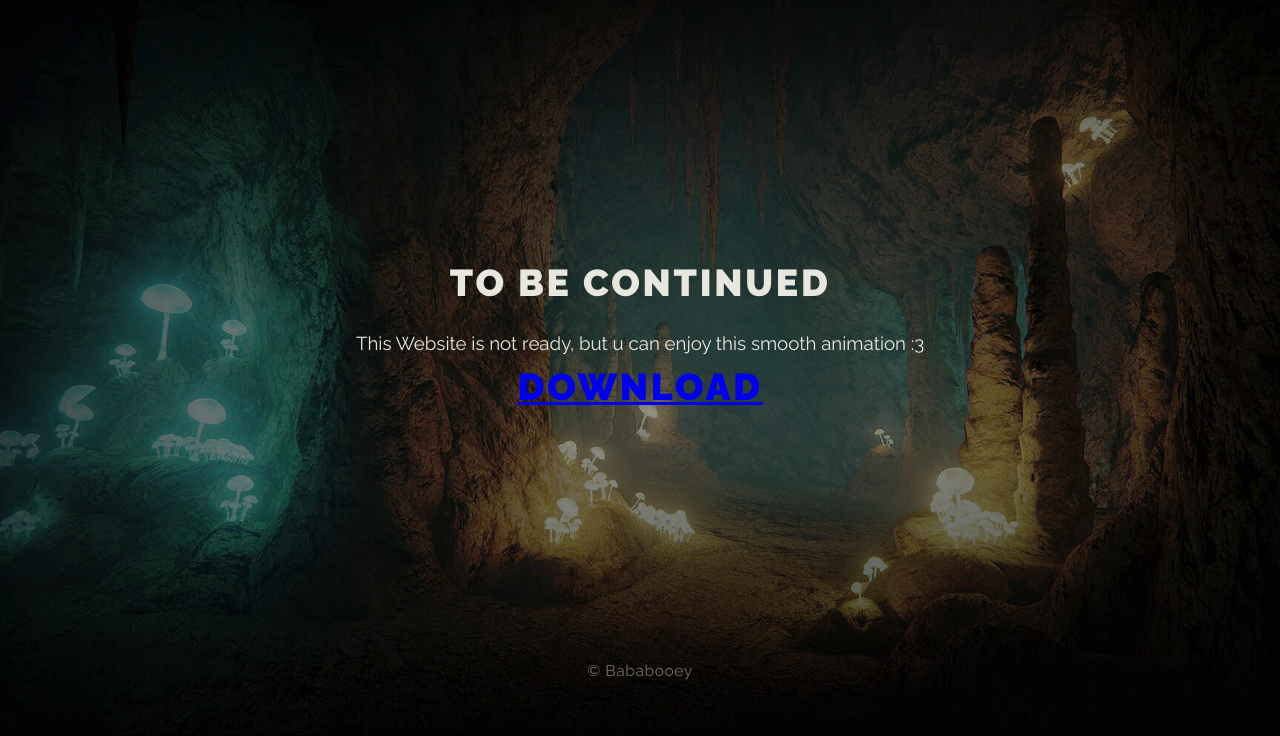
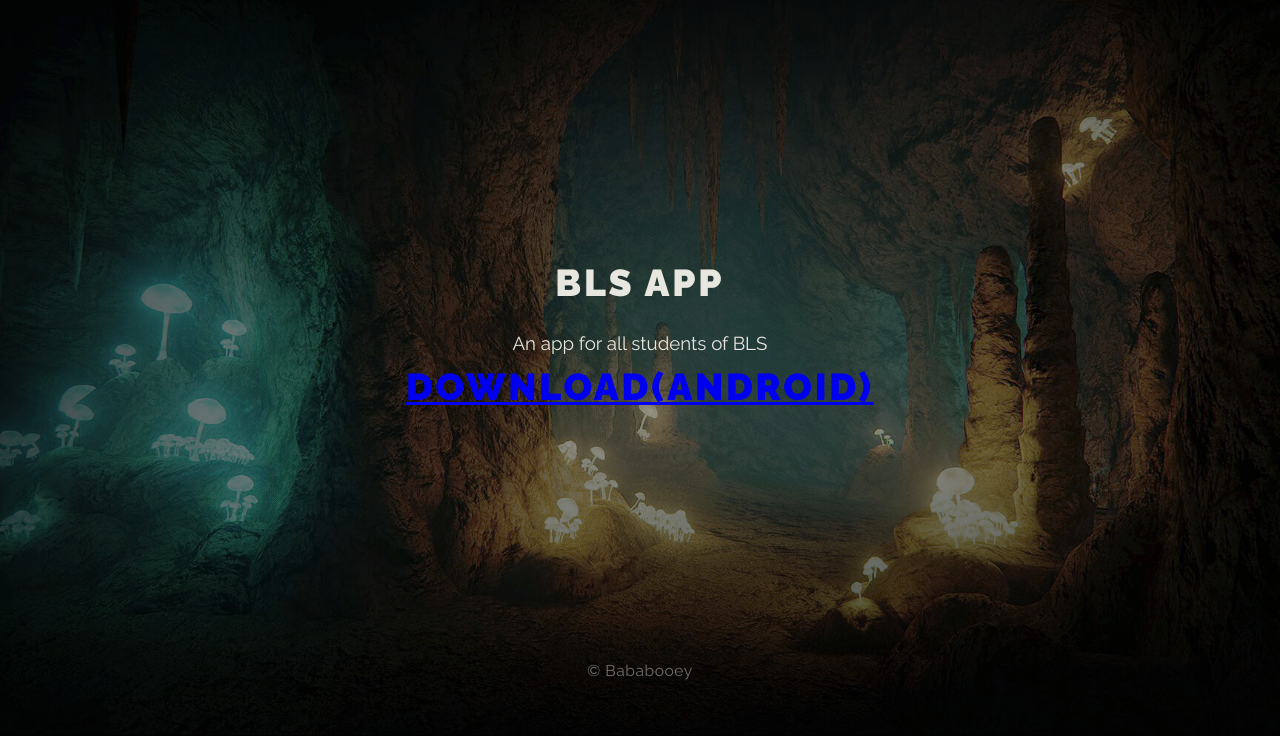
Before and after one commit to Babanymous/babanymous.github-io, a plain HTML site: page index.html in a window 1280 px wide. Shown: the part 864-1600 px from the top of the page. Drawn offline with Linux system fonts and the light colour scheme.

Commit message:
Update index.html

```diff
--- a/index.html
+++ b/index.html
@@ -36,10 +36,10 @@
 
 			<article class="main-article" style="background-image: url(img/dungeon.jpg);">
 				<div class="main-article__content">
-					<h2 class="main-article__header">To be continued</h2>
-					<p class="main-article__paragraph">This Website is not ready, but u can enjoy this smooth animation :3</p>
+					<h2 class="main-article__header">BLS APP</h2>
+					<p class="main-article__paragraph">An app for all students of BLS</p>
 					<a href="https://download1480.mediafire.com/30zeu0q8swxg/e9jzt0k3zhp0sn9/BLS-APP-0_4_debug.apk">
-						<h2 class="main-article__header">DOWNLOAD</h2>
+						<h2 class="main-article__header">DOWNLOAD(Android)</h2>
 					</a>
 				</div>
 				<div class="copy">© Bababooey</div>
```
